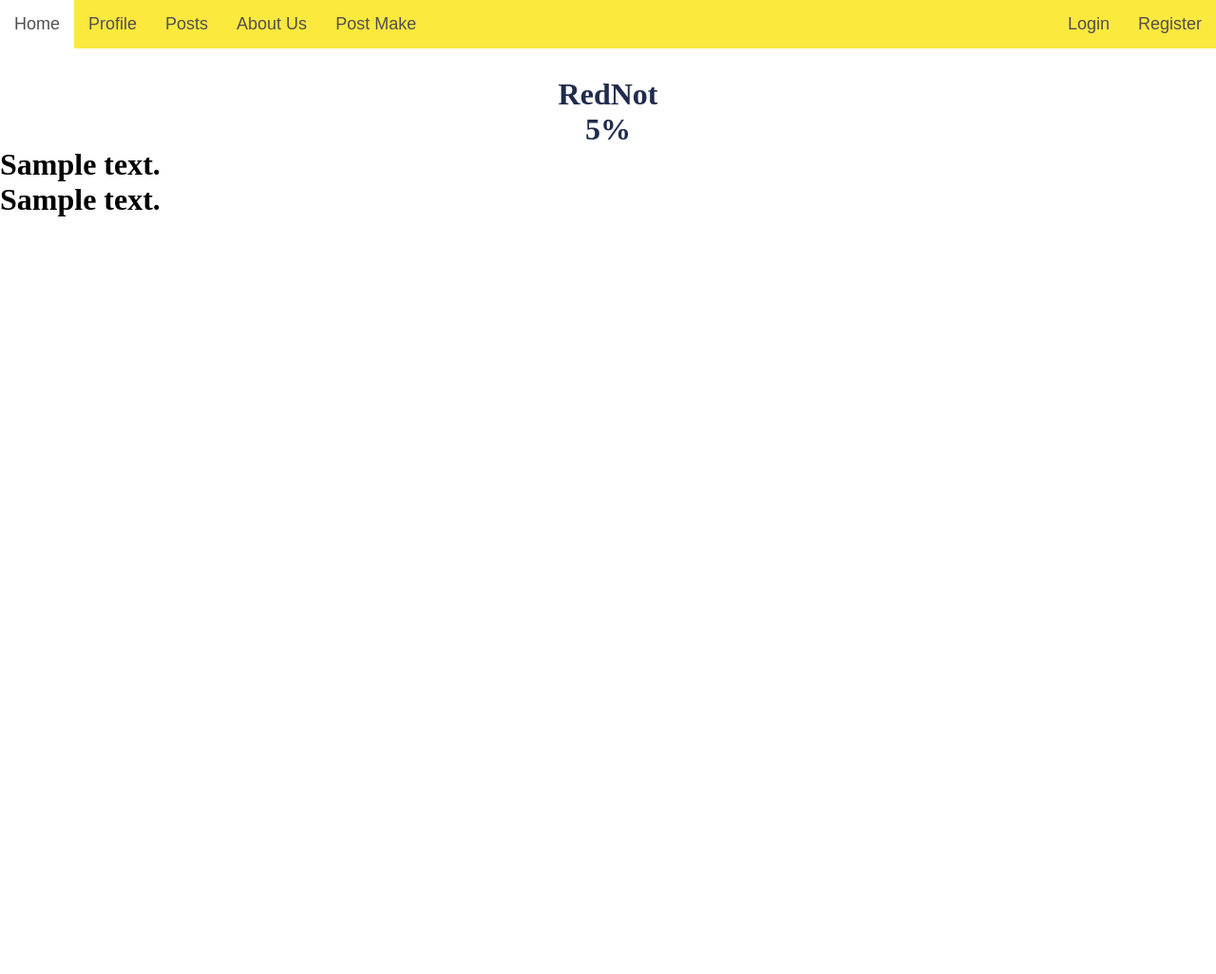
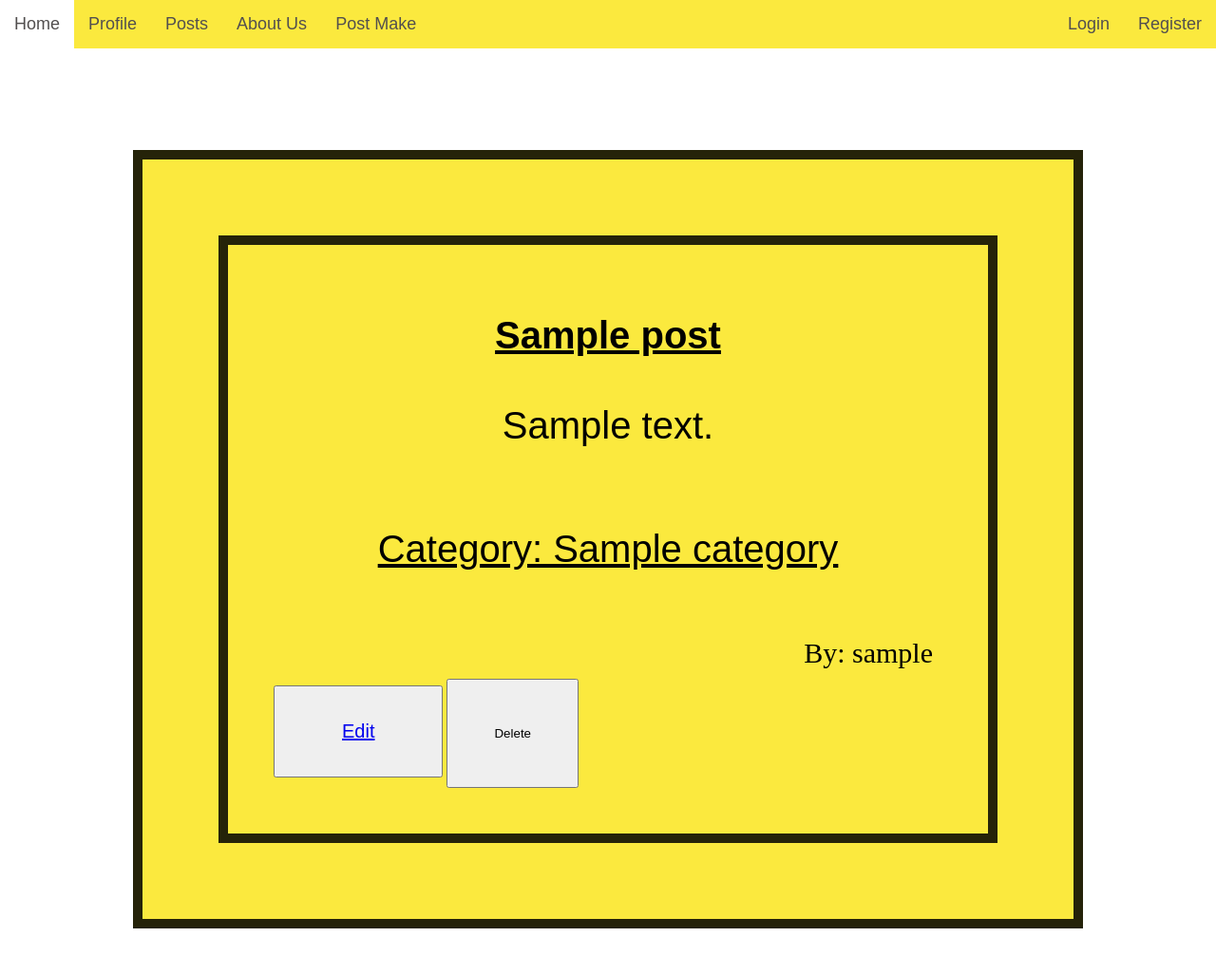
Before and after one commit to ilias511/Website, a Django app: template templates/posts.html in a window 1280 px wide. Shown: the whole page at 95% size. Before the commit the page ends 228 px from the top, so only its background shows below. Run offline with Django 3.2, Linux system fonts and the light colour scheme; the template is opened without the code that fills it: most values are stand-ins (such as "Sample title", 1, 10 or a date in 2020).

Commit message:
Merge remote-tracking branch 'origin/main'
finish the home page
# Conflicts:
#	templates/about_us.html
#	templates/home.html
#	templates/login.html
#	templates/make-post.html
#	templates/posts.html
#	templates/profile.html
#	template/register.html
#	templates/static/css/style.css

```diff
--- a/sites/views.py
+++ b/sites/views.py
@@ -2,7 +2,6 @@ from django import views
 from django.contrib.auth import get_user_model, forms, views, login, logout
 from django.contrib.auth.decorators import login_required
 from django.contrib.auth.mixins import LoginRequiredMixin
-from django.http import HttpResponseRedirect
 from django.shortcuts import render, redirect
 from django.forms import ModelForm
 from django.urls import reverse_lazy
@@ -40,7 +39,7 @@ class LogoutView(views.LogoutView):
 
 
 def home(request):
-    context = {'post': Post.objects.all()}
+    context = {'post': Post.objects.all().order_by('-id')}
 
     return render(request, 'home.html', context)
 
--- a/templates/posts.html
+++ b/templates/posts.html
@@ -1,18 +1,24 @@
 {% extends 'base/base.html' %}
 {% block base %}
     <body>
-    <div>
-        <h1 class="title">RedNot</h1>
-        <h1 class="percent">5%</h1>
+    <div class="wrapper">
+        <div class="main-content">
+
+                {% if users_post %}
+                <div class="all-posts">
+                    {% for post in users_post %}
+                        <div class="main-post">
+                            <h1 class="post-title">{{ post.title }}</h1>
+                            <p class="post-description">{{ post.details }}</p>
+                            <p class="post-category"> Category: {{ post.category }}</p>
+                            <p class="post-user">By: {{ post.user.appusername.username }}</p>
+                        <button class="edit_button" type="button" ><a href="{% url 'post-make' %}">Edit</a></button>
+                        <button type="button" >Delete</button>
+                        </div>
+                    {% endfor %}
+                </div>
+            {% endif %}
+        </div>
     </div>
-
-    {% for p in users_post %}
-        <h1>
-        {{ p.details}}
-            <br>
-            {{ p.details }}
-{#        {{ p.category }}#}
-        </h1>
-    {% endfor %}
     </body>
 {% endblock %}
--- a/templates/static/css/style.css
+++ b/templates/static/css/style.css
@@ -417,7 +417,7 @@ span {
     height: 3px;
     width: 200px;
     top: 0px;
-    left: -200px;
+    left: 0px;
     background: linear-gradient(to right top, rgba(0, 0, 0, 0), #0e0e0e);
     border-top-right-radius: 1px;
     border-bottom-right-radius: 1px;
@@ -480,8 +480,8 @@ span {
     height: 70px;
     width: 3px;
     bottom: -70px;
-    left: 10px;
-    background: linear-gradient(to top, rgba(0, 0, 0, 0), #f6e58d);
+    left: 0px;
+    background: linear-gradient(to top, rgba(0, 0, 0, 0), #ffdf0c);
     border-top-right-radius: 1px;
     border-top-left-radius: 1px;
     animation: span4 2s linear infinite;
@@ -499,12 +499,12 @@ span {
 
 .redirect_button:hover {
     transition: all .4s;
-    transform: rotate(0deg) scale(1.3);
+    transform: rotate(0deg) scale(1.2);
     box-shadow: 1px 3px 5px #ffffff;
 }
 
 .redirect_button:hover span {
-    animation-play-state: paused;
+    animation-play-state: running;
 }
 
 
@@ -536,14 +536,30 @@ span {
     font-family: Arial, Helvetica, sans-serif;
 
 }
-.post-category{
+
+.post-category {
     padding: 20px;
     font-size: 40px;
     width: auto;
     text-align: center;
     font-family: Arial, Helvetica, sans-serif;
 }
+
 .button-form {
     position: center;
     text-align: center;
 }
+
+.post-user {
+    padding: 10px;
+    font-size: 30px;
+    text-align: right;
+    margin-left: auto;
+
+}
+.edit_button{
+    padding: 35px;
+    font-size: 20px;
+    margin-left: auto;
+
+}
```
Also changed, not shown: sites/forms.py (+11 -17 lines), sites/models.py (+7 -10 lines), templates/home.html (+3 -14 lines), sites/migrations/0001_initial.py, sites/migrations/0002_remove_appusername_age.py (added), sites/migrations/0002_remove_appusername_id_appusername_user_and_more.py (deleted), sites/migrations/0003_alter_post_user_post.py (deleted), sites/migrations/0004_remove_post_user_post_post_user.py (deleted), sites/migrations/0005_rename_user_post_usera.py (deleted), sites/migrations/0006_rename_usera_post_user.py (deleted).
